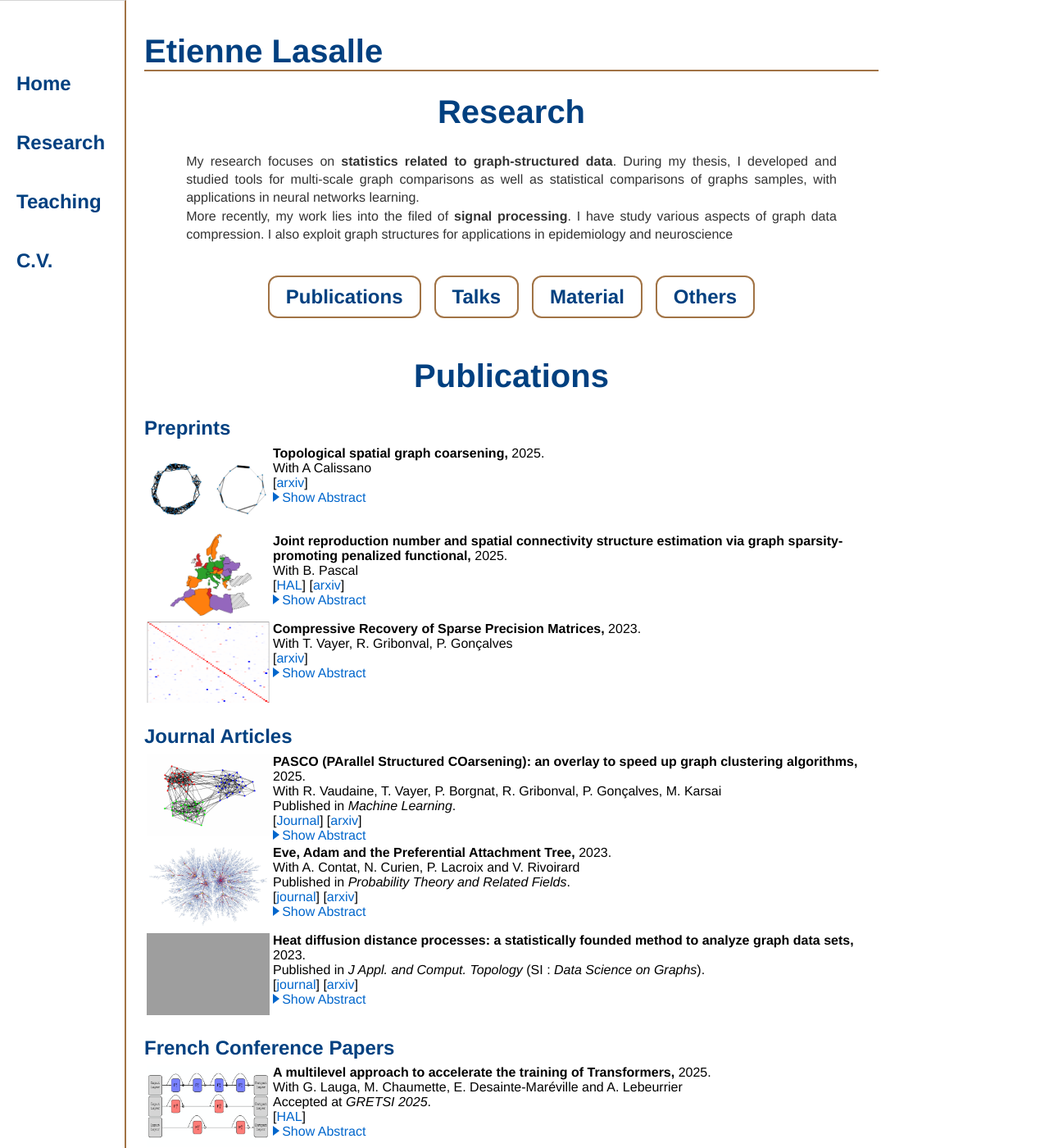
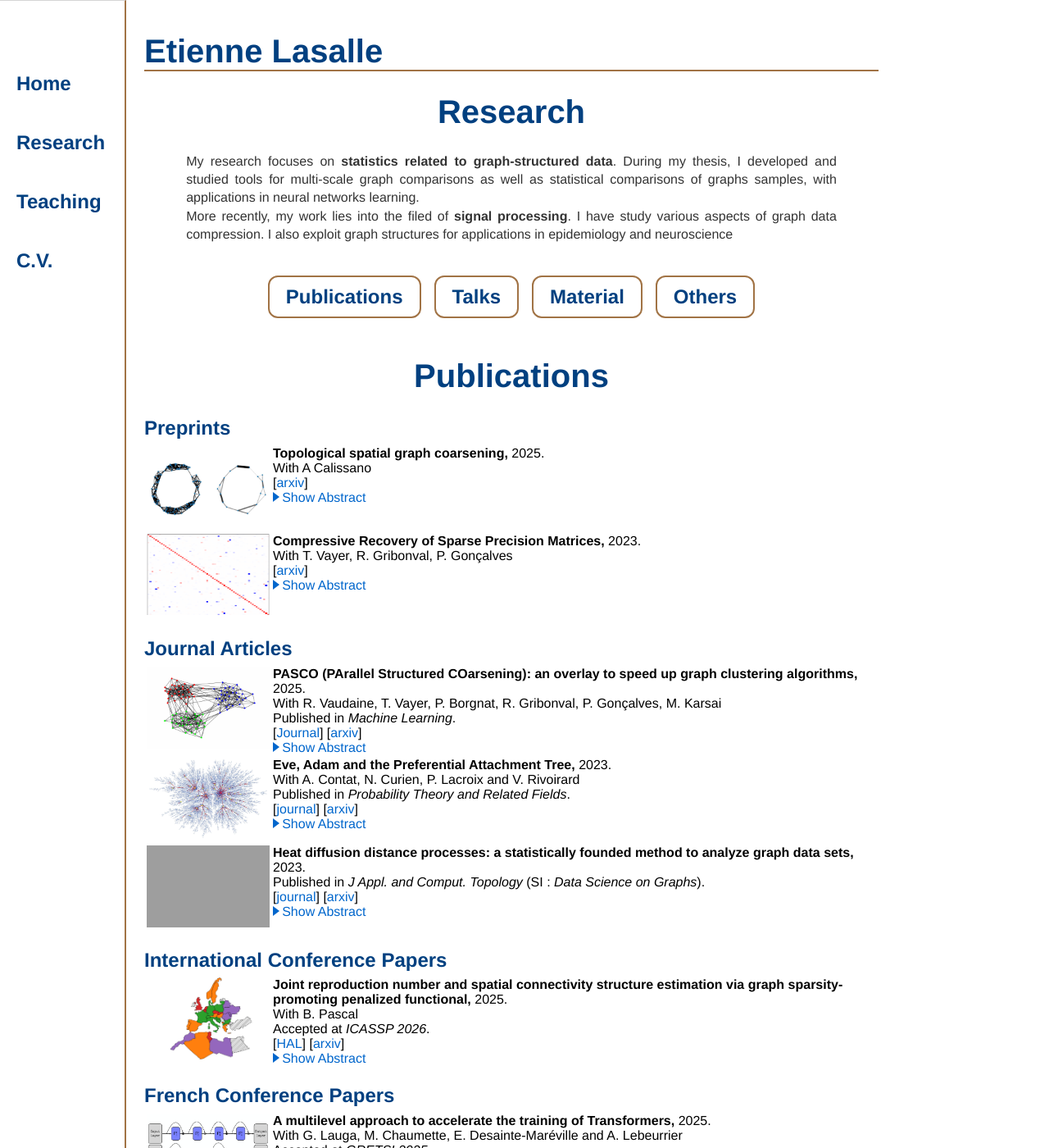
Before and after one commit to elasalle/elasalle.github.io, a Jekyll site: the page built from research/index.html, in a window 1280 px wide and 1400 px high. Shown: the whole window at 82% size. Built offline with Jekyll 4.4.1, drawn with Linux system fonts in a browser that asks for light colours; some web fonts are replaced; formulas are drawn with MathJax 3; grey boxes are pictures that could not be loaded.

Commit message:
update papers, cv and home

```diff
--- a/cv/index.html
+++ b/cv/index.html
@@ -5,15 +5,15 @@ title: Etienne Lasalle, CV
 <div class="blurb">
     <h1 class="title1">Curriculum</h1>
 
-        <h2 class="title2">Current and futur positions</h2>
+        <h2 class="title2">Current position</h2>
     <ul class="normalsize nomargin">
         <li>Mar 2026 - Sep 2026 - <b>Postdoctoral fellow</b> in the <a href="https://www.ls2n.fr/equipe/sims/">SIMS team</a> (<a href="https://www.ls2n.fr/">LS2N</a>) working with <a href="https://bpascal-fr.github.io/">Barbara Pascal</a> and <a href="https://mirarizkallah.wordpress.com/">Mira Rizkallah</a>. <br>(Funding : LS2N - Trajectoire CR)</li>
-        <li>Mar 2025 - Feb 2026 - <b>Postdoctoral fellow</b> in the <a href="https://www.ls2n.fr/equipe/sims/">SIMS team</a> (<a href="https://www.ls2n.fr/">LS2N</a>) working with <a href="https://bpascal-fr.github.io/">Barbara Pascal</a> and <a href="https://mirarizkallah.wordpress.com/">Mira Rizkallah</a>. <br>(Funding : CNRS - DIALOG)</li>
     </ul>
 
 
     <h2 class="title2">Previous positions</h2>
     <ul class="normalsize nomargin">
+        <li>Mar 2025 - Feb 2026 - <b>Postdoctoral fellow</b> in the <a href="https://www.ls2n.fr/equipe/sims/">SIMS team</a> (<a href="https://www.ls2n.fr/">LS2N</a>) working with <a href="https://bpascal-fr.github.io/">Barbara Pascal</a> and <a href="https://mirarizkallah.wordpress.com/">Mira Rizkallah</a>. <br>(Funding : CNRS - DIALOG)</li>
         <li>Jan 2023 - Mar 2025  -  <b>Postdoctoral fellow</b> in the <a href="">Ockham team</a> (INRIA & <a href="https://www.ens-lyon.fr/LIP/">LIP</a> (ENS de Lyon)) working with <a href="https://people.irisa.fr/Remi.Gribonval/">Rémi Gribonval</a> and <a href="https://tvayer.github.io/">Titouan Vayer</a>, among others. </li>
         <li>Sept 2019 - Dec 2022 - <b>Ph.D. Student</b> at <a href="https://www.imo.universite-paris-saclay.fr/fr/la-recherche/probabilites-et-statistiques/">LMO</a> (proba-stats) and <a href="https://www.inria.fr/fr/centre-inria-de-saclay">Inria</a> (Datashape) under the supervision of <a href="https://geometrica.saclay.inria.fr/team/Fred.Chazal/">Frédéric Chazal</a>
     and <a href="http://massart.pascal.free.fr/Site/Home.html">Pascal Massart</a> </li>
--- a/index.html
+++ b/index.html
@@ -44,9 +44,9 @@ title: Etienne Lasalle
 
 	<h2 class="title2">News</h2>
 	<ul class="normalsize">
-		<li>December, 2025 - I obtained a postdoc funding <q>Trajectoire CR</q> (March 2026 to Septembre 2026) from LS2N.</li>
+		<li>January, 2026 - Our paper <q><i>Joint reproduction number and spatial connectivity structure estimation via graph sparsity-promoting penalized functional</i></q> got accepted at ICASSP 2026. </li>
+		<li>December, 2025 - I obtained a postdoc funding (March 2026 to Septembre 2026) from LS2N.</li>
 		<li>December, 2025 - Our preprint <q><i>Topological Spatial Graph Coarsening</i></q> is out.  Check it out <a href="https://arxiv.org/pdf/2512.24327">here</a>.</li>
-		<li>September, 2025 - Our preprint <q><i>Joint reproduction number and spatial connectivity structure estimation via graph sparsity-promoting penalized functional</i></q> is out.  Check it out <a href="https://arxiv.org/pdf/2509.20034">here</a>.</li>
 		<!-- <li>August, 2025 - Our paper <q><i>PASCO (PArallel Structured COarsening): an overlay to speed up graph clustering algorithms</i></q> has been accepted at <i>ECML 2025</i> (Journal Track) and published in <i>Machine Learning</i>. <br> I presented this work in Porto on the 16th of September.</li>	 -->
 	</ul>
 </div><!-- /.blurb -->
--- a/research/index.html
+++ b/research/index.html
@@ -42,24 +42,6 @@ More recently, my work lies into the filed of <b>signal processing</b>. I have s
         <button class="showhide art_arbstr_8" onclick="switchDisplayByClassName('art_arbstr_8')" style="display : none;"><div class="arrow-top"></div>Hide Abstract</button>
         <p class="abstracttext art_arbstr_8" style="display : none;">
            Spatial graphs are particular graphs for which the nodes are localized in space (e.g., public transport network, molecules, branching biological structures). In this work, we consider the problem of spatial graph reduction, that aims to find a smaller spatial graph (i.e., with less nodes) with the same overall structure as the initial one. In this context, performing the graph reduction while preserving the main topological features of the initial graph is particularly relevant, due to the additional spatial information. Thus, we propose a topological spatial graph coarsening approach based on a new framework that finds a trade-off between the graph reduction and the preservation of the topological characteristics. The coarsening is realized by collapsing short edges. In order to capture the topological information required to calibrate the reduction level, we adapt the construction of classical topological descriptors made for point clouds (the so-called persistent diagrams) to spatial graphs. This construction relies on the introduction of a new filtration called triangle-aware graph filtration. Our coarsening approach is parameter-free and we prove that it is equivariant under rotations, translations and scaling of the initial spatial graph. We evaluate the performances of our method on synthetic and real spatial graphs, and show that it significantly reduces the graph sizes while preserving the relevant topological information.
-        </p>
-    </td>
-    </tr>
-
-    <tr>
-    <td class="nopadding top" width=150>
-    <a href="https://arxiv.org/pdf/2509.20034">
-    <img class="noradius" src="fig/covid_map_3x2.png" width=150 height=100></a>
-    </td>
-    <td class="nopadding top">
-    <b>Joint reproduction number and spatial connectivity structure estimation via graph sparsity-promoting penalized functional,</b> 2025.<br>
-    With B. Pascal<br>
-    [<a href="https://hal.science/hal-05271255v1/document">HAL</a>] [<a href="https://arxiv.org/pdf/2509.20034">arxiv</a>]
-    <!-- [<a href="https://arxiv.org/pdf/2311.04673.pdf">arxiv</a>] -->
-        <button class="showhide art_arbstr_7" onclick="switchDisplayByClassName('art_arbstr_7')" style="display: block;"><div class="arrow-right"></div>Show Abstract<span class="dots">...</span></button>
-        <button class="showhide art_arbstr_7" onclick="switchDisplayByClassName('art_arbstr_7')" style="display : none;"><div class="arrow-top"></div>Hide Abstract</button>
-        <p class="abstracttext art_arbstr_7" style="display : none;">
-           During an epidemic outbreak, decision makers crucially need accurate and robust tools to monitor the pathogen propagation. The effective reproduction number, defined as the expected number of secondary infections stemming from one contaminated individual, is a state-of-the-art indicator quantifying the epidemic intensity. Numerous estimators have been developed to precisely track the reproduction number temporal evolution. Yet, COVID-19 pandemic surveillance raised unprecedented challenges due to the poor quality of worldwide reported infection counts. When monitoring the epidemic in different territories simultaneously, leveraging the spatial structure of data significantly enhances both the accuracy and robustness of reproduction number estimates. However, this requires a good estimate of the spatial structure. To tackle this major limitation, the present work proposes a joint estimator of the reproduction number and connectivity structure. The procedure is assessed through intensive numerical simulations on carefully designed synthetic data and illustrated on real COVID-19 spatiotemporal infection counts.
         </p>
     </td>
     </tr>
@@ -163,6 +145,36 @@ More recently, my work lies into the filed of <b>signal processing</b>. I have s
       </td>
       </tr>
     </table>
+
+
+
+
+<h2 class="title2">International Conference Papers</h2>
+
+  <table class="normalsize">
+
+    <tr>
+    <td class="nopadding top" width=150>
+    <a href="https://arxiv.org/pdf/2509.20034">
+    <img class="noradius" src="fig/covid_map_3x2.png" width=150 height=100></a>
+    </td>
+    <td class="nopadding top">
+    <b>Joint reproduction number and spatial connectivity structure estimation via graph sparsity-promoting penalized functional,</b> 2025.<br>
+    With B. Pascal<br>
+    Accepted at <i>ICASSP 2026</i>. <br>
+    [<a href="https://hal.science/hal-05271255v1/document">HAL</a>] [<a href="https://arxiv.org/pdf/2509.20034">arxiv</a>]
+    <!-- [<a href="https://arxiv.org/pdf/2311.04673.pdf">arxiv</a>] -->
+        <button class="showhide art_arbstr_7" onclick="switchDisplayByClassName('art_arbstr_7')" style="display: block;"><div class="arrow-right"></div>Show Abstract<span class="dots">...</span></button>
+        <button class="showhide art_arbstr_7" onclick="switchDisplayByClassName('art_arbstr_7')" style="display : none;"><div class="arrow-top"></div>Hide Abstract</button>
+        <p class="abstracttext art_arbstr_7" style="display : none;">
+           During an epidemic outbreak, decision makers crucially need accurate and robust tools to monitor the pathogen propagation. The effective reproduction number, defined as the expected number of secondary infections stemming from one contaminated individual, is a state-of-the-art indicator quantifying the epidemic intensity. Numerous estimators have been developed to precisely track the reproduction number temporal evolution. Yet, COVID-19 pandemic surveillance raised unprecedented challenges due to the poor quality of worldwide reported infection counts. When monitoring the epidemic in different territories simultaneously, leveraging the spatial structure of data significantly enhances both the accuracy and robustness of reproduction number estimates. However, this requires a good estimate of the spatial structure. To tackle this major limitation, the present work proposes a joint estimator of the reproduction number and connectivity structure. The procedure is assessed through intensive numerical simulations on carefully designed synthetic data and illustrated on real COVID-19 spatiotemporal infection counts.
+        </p>
+    </td>
+    </tr>
+  </table>
+
+
+
 
 
 
```
Also changed, not shown: 1 other file.
